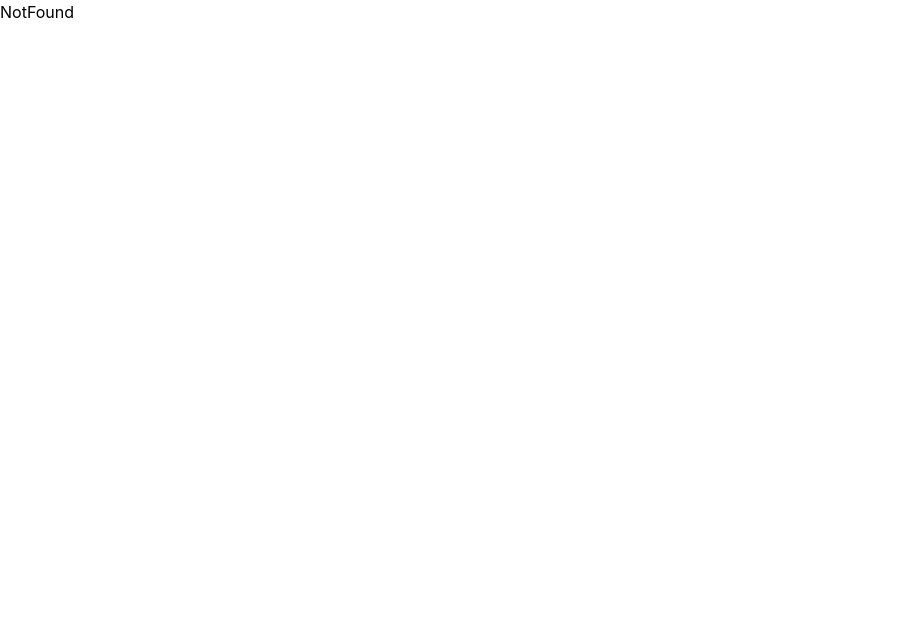
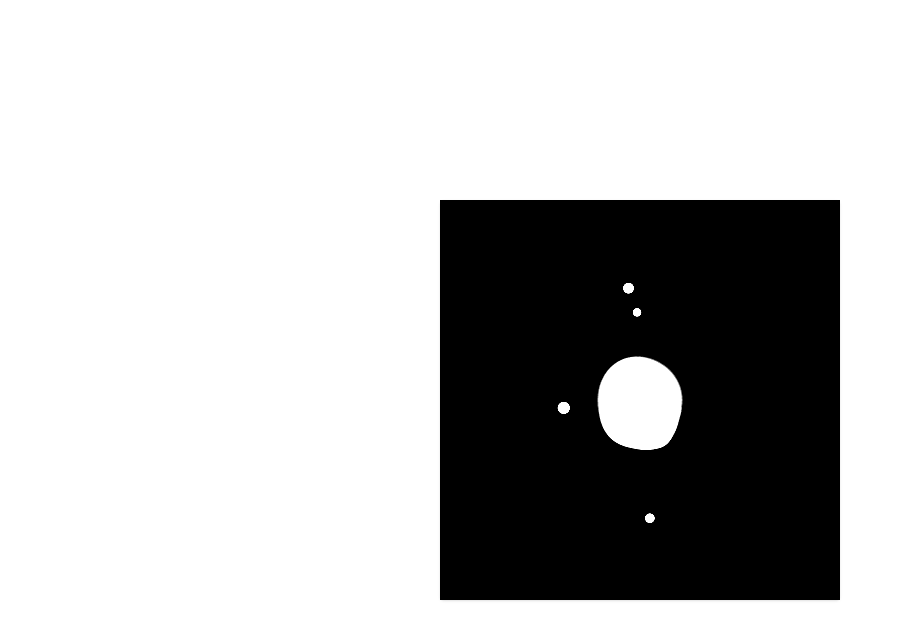
Before and after one commit to john76391/100-days-css-challenge, a React (Vite) app: page /days/8 in a window 1280 px wide. Shown: the top 640 px of the page, without its empty margins (0-902 px from the left). Built offline with nearby package versions, Linux system fonts and the light colour scheme.

Commit message:
complete day 8

```diff
--- a/src/App.tsx
+++ b/src/App.tsx
@@ -8,6 +8,7 @@ import Day4 from "./pages/day4";
 import Day5 from "./pages/day5";
 import Day6 from "./pages/day6";
 import Day7 from "./pages/day7";
+import Day8 from "./pages/day8";
 
 import NotFound from "./pages/notFound";
 
@@ -26,6 +27,7 @@ export default function App() {
           <Route path="5" element={<Day5 />} />
           <Route path="6" element={<Day6 />} />
           <Route path="7" element={<Day7 />} />
+          <Route path="8" element={<Day8 />} />
         </Route>
 
         <Route path="*" element={<NotFound />} />
--- /dev/null
+++ b/src/pages/day8.tsx
@@ -0,0 +1,91 @@
+import { useState } from "react";
+import { motion } from "motion/react";
+
+export default function Component() {
+  const [blubbs] = useState(() =>
+    Array.from({ length: 8 }, (_, i) => ({
+      id: i,
+      rotate: Math.floor(Math.random() * 300),
+      origin: 40 - (i + 1) * 3,
+      duration: 2.5 + (i + 1) / 5,
+      delay: (i + 1) / 5,
+    })),
+  );
+  const [sparkles] = useState(() =>
+    Array.from({ length: 8 }, (_, i) => ({
+      id: i,
+      rotate: Math.floor(Math.random() * 300),
+      origin: 60 - (i + 1) * 2,
+      duration: 3.5 + (i + 1) / 5,
+      delay: (i + 1) / 5,
+      size: 7 + (i + 1),
+    })),
+  );
+
+  return (
+    <div className="flex h-full items-center justify-center bg-black contrast-2500">
+      {/* center */}
+      <div className="relative">
+        {/* ball */}
+        <div className="relative size-22.5 rounded-full bg-white blur-lg"></div>
+        {/* blubb */}
+        {blubbs.map((blubb) => (
+          <div
+            key={blubb.id}
+            style={{
+              rotate: blubb.rotate + "deg",
+            }}
+            className="absolute top-5 left-5 size-12.5"
+          >
+            <motion.div
+              animate={{
+                rotate: 360,
+              }}
+              transition={{
+                duration: blubb.duration,
+                ease: "easeInOut",
+                delay: blubb.delay,
+                repeat: Infinity,
+              }}
+              style={{
+                transformOrigin: `${blubb.origin}px ${blubb.origin}px`,
+              }}
+              className="absolute size-12.5 rounded-full bg-white blur-[5px]"
+            ></motion.div>
+          </div>
+        ))}
+
+        {/* sparkle */}
+        {sparkles.map((sparkle) => (
+          <div
+            key={sparkle.id}
+            style={{
+              rotate: sparkle.rotate + "deg",
+              width: sparkle.size + "px",
+              height: sparkle.size + "px",
+            }}
+            className="absolute top-9.5 left-9.5"
+          >
+            <motion.div
+              animate={{
+                rotate: 360,
+              }}
+              transition={{
+                duration: sparkle.duration,
+                ease: "easeInOut",
+                delay: sparkle.delay,
+                repeat: Infinity,
+              }}
+              style={{
+                transformOrigin: `${sparkle.origin}px ${sparkle.origin}px`,
+                width: sparkle.size + "px",
+                height: sparkle.size + "px",
+              }}
+              className="absolute rounded-full bg-white blur-[3px]"
+            ></motion.div>
+          </div>
+        ))}
+      </div>
+    </div>
+  );
+}
--- a/src/pages/home.tsx
+++ b/src/pages/home.tsx
@@ -1,3 +1,93 @@
-export default function Home() {
-  return <div>Home</div>;
-}
+import React, { useMemo } from "react";
+
+const MetaballsChallenge = () => {
+  // 1. 鎖定 8 個 Blubbs 的隨機旋轉與參數
+  const blubbs = useMemo(
+    () =>
+      Array.from({ length: 8 }, (_, i) => ({
+        id: i + 1,
+        initialRotate: Math.floor(Math.random() * 360),
+        duration: 2.5 + (i + 1) / 5,
+        delay: (i + 1) / 5,
+        origin: 40 - (i + 1) * 3,
+      })),
+    [],
+  );
+
+  // 2. 鎖定 10 個 Sparkles 的隨機旋轉與參數
+  const sparkles = useMemo(
+    () =>
+      Array.from({ length: 10 }, (_, i) => ({
+        id: i + 1,
+        initialRotate: Math.floor(Math.random() * 360),
+        duration: 3.5 + (i + 1) / 5,
+        delay: (i + 1) / 5,
+        origin: 60 - (i + 1) * 2,
+        size: 7 + (i + 1),
+      })),
+    [],
+  );
+
+  return (
+    <div className="relative flex h-screen w-full items-center justify-center bg-gray-900">
+      {/* .frame - 核心控制層 */}
+      <div className="relative h-[400px] w-[400px] overflow-hidden rounded-[2px] bg-black shadow-lg [filter:contrast(25)]">
+        {/* .center - 置中容器 */}
+        <div className="absolute top-1/2 left-1/2 -translate-x-1/2 -translate-y-1/2">
+          {/* .ball - 中心大球 */}
+          <div className="h-[90px] w-[90px] rounded-full bg-white blur-[15px]"></div>
+
+          {/* Blubbs (中球) */}
+          {blubbs.map((b) => (
+            <div
+              key={`blubb-${b.id}`}
+              className="absolute top-[20px] left-[20px] h-[50px] w-[50px]"
+              style={{ transform: `rotate(${b.initialRotate}deg)` }}
+            >
+              <div
+                className="animate-spin-slow h-[50px] w-[50px] rounded-full bg-white blur-[5px]"
+                style={{
+                  transformOrigin: `${b.origin}px ${b.origin}px`,
+                  animation: `rotate ${b.duration}s ease-in-out ${b.delay}s infinite`,
+                }}
+              />
+            </div>
+          ))}
+
+          {/* Sparkles (小碎球) */}
+          {sparkles.map((s) => (
+            <div
+              key={`sparkle-${s.id}`}
+              className="absolute top-[38px] left-[38px]"
+              style={{
+                transform: `rotate(${s.initialRotate}deg)`,
+                width: `${s.size}px`,
+                height: `${s.size}px`,
+              }}
+            >
+              <div
+                className="rounded-full bg-white blur-[3px]"
+                style={{
+                  width: `${s.size}px`,
+                  height: `${s.size}px`,
+                  transformOrigin: `${s.origin}px ${s.origin}px`,
+                  animation: `rotate ${s.duration}s ease-in-out ${s.delay}s infinite`,
+                }}
+              />
+            </div>
+          ))}
+        </div>
+      </div>
+
+      {/* 注入全域 CSS Animation (如果不想寫在外部 CSS 檔) */}
+      <style>{`
+        @keyframes rotate {
+          from { transform: rotate(0deg) translate3d(0, 0, 0); }
+          to { transform: rotate(360deg) translate3d(0, 0, 0); }
+        }
+      `}</style>
+    </div>
+  );
+};
+
+export default MetaballsChallenge;
```
